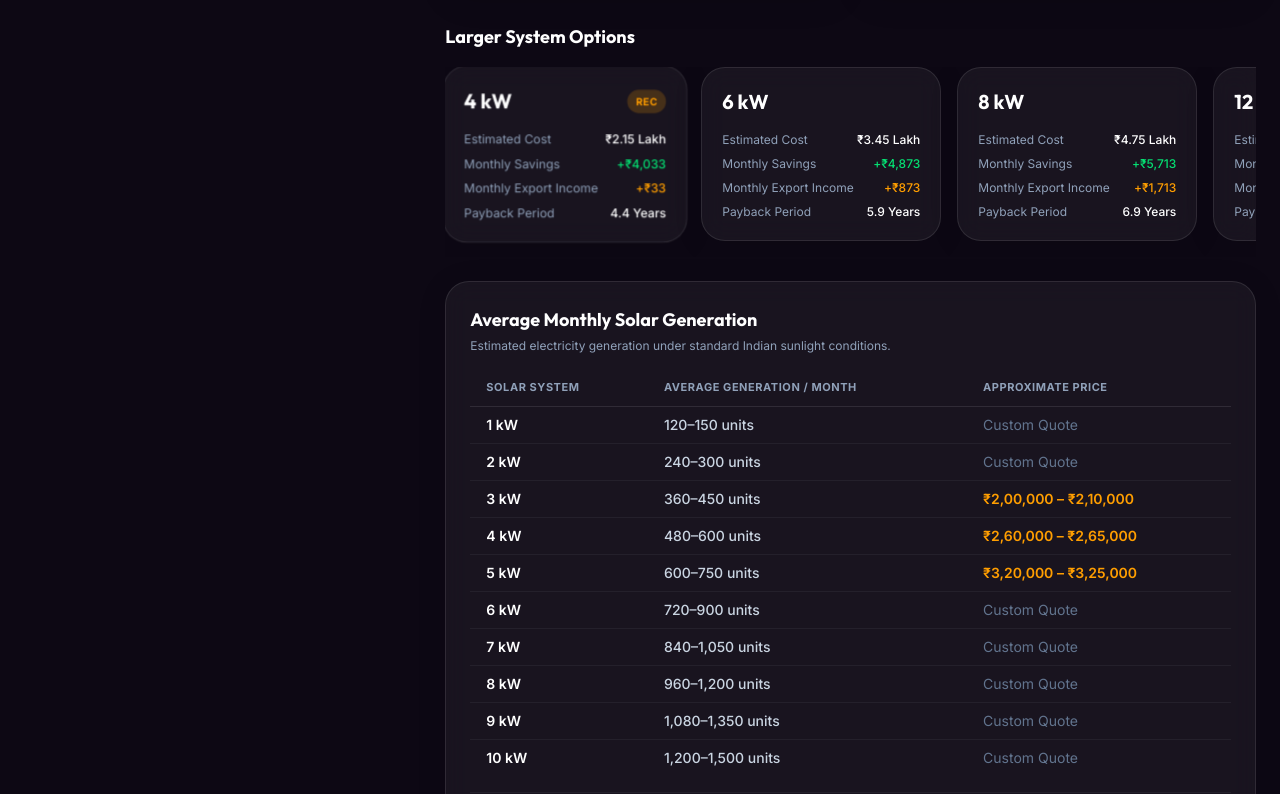
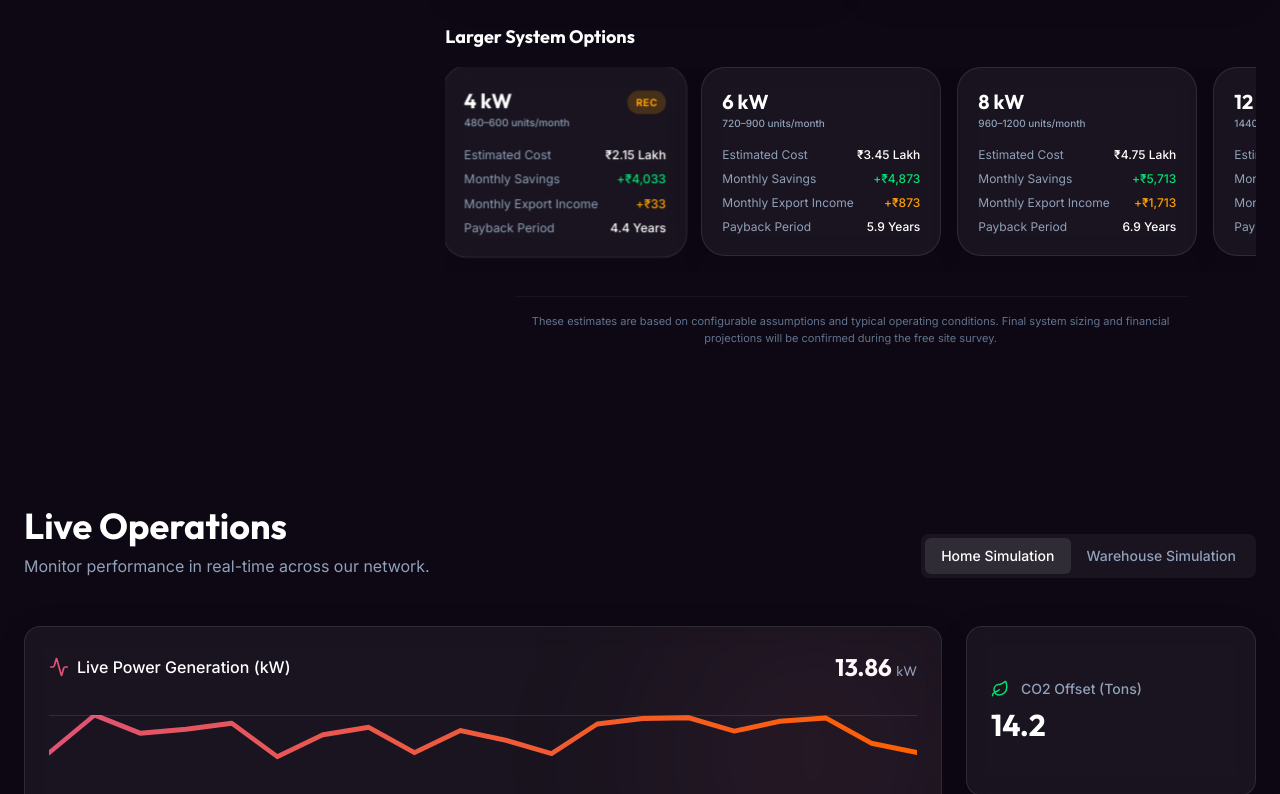
Before and after one commit to BeingVarma/MjSolar_Web, a Next.js app: page /en in a window 1280 px wide. Shown: the part 4666-5460 px from the top of the page. Built offline with nearby package versions, Linux system fonts and the light colour scheme.

Commit message:
refactor: update existing solar generation data and remove duplicate calculator table

```diff
--- a/src/components/RoiCalculator.tsx
+++ b/src/components/RoiCalculator.tsx
@@ -1,6 +1,6 @@
 "use client";
 
-import { useState, useMemo } from "react";
+import { useState, useMemo, useCallback } from "react";
 import { motion, AnimatePresence } from "framer-motion";
 import { useAdminConfig } from "@/context/AdminConfigContext";
 import { useI18n } from "@/context/I18nContext";
@@ -24,22 +24,23 @@ export default function RoiCalculator() {
   const [roofType, setRoofType] = useState("rcc");
   const [businessType, setBusinessType] = useState("manufacturing");
   const [operatingDays, setOperatingDays] = useState(30);
+  const [selectedKwOverride, setSelectedKwOverride] = useState<number | null>(null);
 
   const minBill = isCommercial ? config.roi.comMin : config.roi.resMin;
   const maxBill = isCommercial ? config.roi.comMax : config.roi.resMax;
   const step = isCommercial ? config.roi.comStep : config.roi.resStep;
 
   // Handle Mode Switch
-  const switchMode = (newMode: "res" | "com") => {
+  const switchMode = useCallback((newMode: "res" | "com") => {
     setMode(newMode);
     setBill(newMode === "com" ? config.roi.comDefault : config.roi.resDefault);
     setSelectedKwOverride(null);
-  };
+  }, [config.roi.comDefault, config.roi.resDefault]);
 
-  const handleBillChange = (val: number) => {
+  const handleBillChange = useCallback((val: number) => {
     setBill(val);
     setSelectedKwOverride(null);
-  }
+  }, []);
 
   // Calculations Logic
   const tariff = isCommercial ? config.assumptions.tariffCom : config.assumptions.tariffRes;
@@ -48,21 +49,21 @@ export default function RoiCalculator() {
   const exportTariff = config.assumptions.exportTariff;
 
   // Estimate monthly consumption in units (kWh)
-  const monthlyUnits = bill / tariff;
+  const monthlyUnits = useMemo(() => bill / tariff, [bill, tariff]);
 
   // Recommend System Size (kW) to offset 100% of bill
+  const recommendedKw = useMemo(() => {
     const rawRecommendedKw = monthlyUnits / genPerKw;
-  // Round to nearest 0.5 or 1 kW
-  const recommendedKw = Math.max(1, Math.ceil(rawRecommendedKw * 2) / 2);
+    return Math.max(1, Math.ceil(rawRecommendedKw * 2) / 2);
+  }, [monthlyUnits, genPerKw]);
 
-  const [selectedKwOverride, setSelectedKwOverride] = useState<number | null>(null);
   const activeKw = selectedKwOverride || recommendedKw;
 
   // Subsidy Calculation (Simplified)
   const subsidyPerKw = isCommercial ? config.subsidies.subsidyPerKwCom : config.subsidies.subsidyPerKwRes;
   const maxSubsidyKw = isCommercial ? config.subsidies.maxSubsidyKwCom : config.subsidies.maxSubsidyKwRes;
 
-  const calculateSystemMetrics = (kw: number) => {
+  const calculateSystemMetrics = useCallback((kw: number) => {
     const eligibleSubsidyKw = Math.min(kw, maxSubsidyKw);
     const totalSubsidy = eligibleSubsidyKw * subsidyPerKw;
     const cost = (kw * costPerKw) - totalSubsidy;
@@ -117,25 +118,25 @@ export default function RoiCalculator() {
     }
 
     return { cost, monthlyGen, newBill, exportIncome, monthlySavings, annualSavings, payback, lifetimeSavings };
-  };
+  }, [maxSubsidyKw, subsidyPerKw, costPerKw, genPerKw, monthlyUnits, tariff, exportTariff, bill, config.assumptions]);
 
-  const activeMetrics = calculateSystemMetrics(activeKw);
-  // Used activeMetrics below
-  // const recommendedMetrics = calculateSystemMetrics(recommendedKw);
+  const activeMetrics = useMemo(() => calculateSystemMetrics(activeKw), [calculateSystemMetrics, activeKw]);
 
   // Comparison Options
-  const comparisonKws = [
+  const comparisonKws = useMemo(() => {
+    return [
       recommendedKw,
       Math.ceil(recommendedKw * 1.5),
       Math.ceil(recommendedKw * 2),
       Math.ceil(recommendedKw * 3)
     ].filter((v, i, a) => a.indexOf(v) === i); // Unique
+  }, [recommendedKw]);
 
-  const formatCurrency = (val: number) => {
+  const formatCurrency = useCallback((val: number) => {
     if (val >= 10000000) return `₹${(val / 10000000).toFixed(2)} Cr`;
     if (val >= 100000) return `₹${(val / 100000).toFixed(2)} Lakh`;
     return `₹${Math.round(val).toLocaleString('en-IN')}`;
-  };
+  }, []);
 
   // Generate Chart Data
   const chartData = useMemo(() => {
@@ -320,7 +321,7 @@ export default function RoiCalculator() {
                     <div className="font-outfit text-5xl font-bold text-white mb-1 flex items-baseline gap-2">
                       {activeKw} <span className="text-xl text-slate-400">{t("kw")}</span>
                     </div>
-                    <p className="text-slate-400 text-sm">{t("solarCapacity")}</p>
+                    <p className="text-slate-400 text-sm">{t("solarCapacity")} • {activeKw * 120}–{activeKw * 150} units/month</p>
                   </div>
                   <div className="text-left md:text-right">
                     <div className="text-2xl font-bold text-white mb-1">{formatCurrency(activeMetrics.cost)}</div>
@@ -433,9 +434,12 @@ export default function RoiCalculator() {
                       onClick={() => setSelectedKwOverride(kw)}
                       className={`min-w-[240px] cursor-pointer snap-center glass-panel p-5 rounded-3xl border transition-all ${isSelected ? 'border-amber shadow-[0_0_20px_rgba(255,191,0,0.2)] scale-[1.02]' : 'border-white/10 hover:border-white/30'}`}
                     >
-                      <div className="flex justify-between items-center mb-4">
+                      <div className="flex justify-between items-start mb-4">
+                        <div className="flex flex-col">
                           <span className="font-outfit text-xl font-bold text-white">{kw} {t("kw")}</span>
-                        {kw === recommendedKw && <span className="text-[10px] bg-amber/20 text-amber px-2 py-1 rounded-full uppercase tracking-wider font-bold">Rec</span>}
+                          <span className="text-[10px] text-slate-400 font-medium">{kw * 120}–{kw * 150} units/month</span>
+                        </div>
+                        {kw === recommendedKw && <span className="text-[10px] bg-amber/20 text-amber px-2 py-1 rounded-full uppercase tracking-wider font-bold mt-1">Rec</span>}
                       </div>
                       <div className="space-y-2 text-xs">
                         <div className="flex justify-between">
@@ -463,59 +467,6 @@ export default function RoiCalculator() {
               </div>
             </div>
 
-            {/* Average Monthly Solar Generation Info Section */}
-            <div className="glass-panel p-6 rounded-3xl border-white/10 space-y-4">
-              <div>
-                <h3 className="font-outfit text-lg font-bold text-white mb-1">
-                  Average Monthly Solar Generation
-                </h3>
-                <p className="text-slate-400 text-xs">
-                  Estimated electricity generation under standard Indian sunlight conditions.
-                </p>
-              </div>
-
-              <div className="overflow-x-auto w-full">
-                <table className="w-full text-left text-xs md:text-sm text-slate-300 border-collapse">
-                  <thead>
-                    <tr className="border-b border-white/10 text-[10px] md:text-[11px] uppercase tracking-wider text-slate-400 font-semibold">
-                      <th className="py-2.5 px-3 md:px-4">Solar System</th>
-                      <th className="py-2.5 px-3 md:px-4">Average Generation / Month</th>
-                      <th className="py-2.5 px-3 md:px-4">Approximate Price</th>
-                    </tr>
-                  </thead>
-                  <tbody className="divide-y divide-white/5 font-medium">
-                    {[
-                      { capacity: "1 kW", generation: "120–150 units", price: "Custom Quote" },
-                      { capacity: "2 kW", generation: "240–300 units", price: "Custom Quote" },
-                      { capacity: "3 kW", generation: "360–450 units", price: "₹2,00,000 – ₹2,10,000" },
-                      { capacity: "4 kW", generation: "480–600 units", price: "₹2,60,000 – ₹2,65,000" },
-                      { capacity: "5 kW", generation: "600–750 units", price: "₹3,20,000 – ₹3,25,000" },
-                      { capacity: "6 kW", generation: "720–900 units", price: "Custom Quote" },
-                      { capacity: "7 kW", generation: "840–1,050 units", price: "Custom Quote" },
-                      { capacity: "8 kW", generation: "960–1,200 units", price: "Custom Quote" },
-                      { capacity: "9 kW", generation: "1,080–1,350 units", price: "Custom Quote" },
-                      { capacity: "10 kW", generation: "1,200–1,500 units", price: "Custom Quote" }
-                    ].map((row, idx) => (
-                      <tr
-                        key={idx}
-                        className="hover:bg-white/[0.02] transition-colors"
-                      >
-                        <td className="py-2 px-3 md:px-4 font-semibold text-white">{row.capacity}</td>
-                        <td className="py-2 px-3 md:px-4">{row.generation}</td>
-                        <td className={`py-2 px-3 md:px-4 ${row.price.startsWith("₹") ? "text-amber font-semibold" : "text-slate-500 font-normal"}`}>
-                          {row.price}
-                        </td>
-                      </tr>
-                    ))}
-                  </tbody>
-                </table>
-              </div>
-
-              <p className="text-[10px] md:text-[11px] text-slate-500 leading-relaxed pt-2 border-t border-white/5">
-                <strong>Note:</strong> Average monthly generation is based on standard Indian sunlight conditions. Actual output may vary depending on location, roof orientation, shading, weather, and system performance.
-              </p>
-            </div>
-
             {/* Disclaimer */}
             <p className="text-center text-[11px] text-slate-500 max-w-2xl mx-auto pt-4 border-t border-white/5">
               These estimates are based on configurable assumptions and typical operating conditions. Final system sizing and financial projections will be confirmed during the free site survey.
```
Lines whose indentation alone changed are shown as unchanged.
